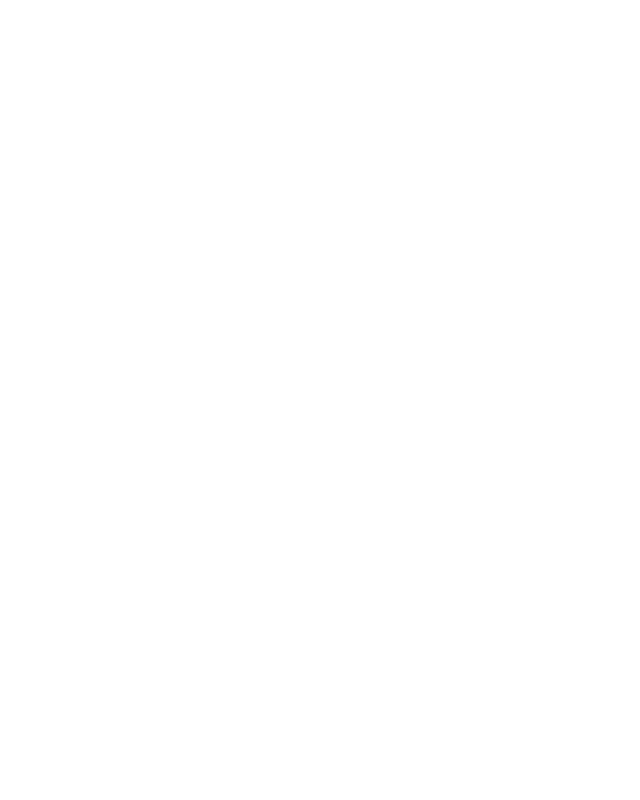
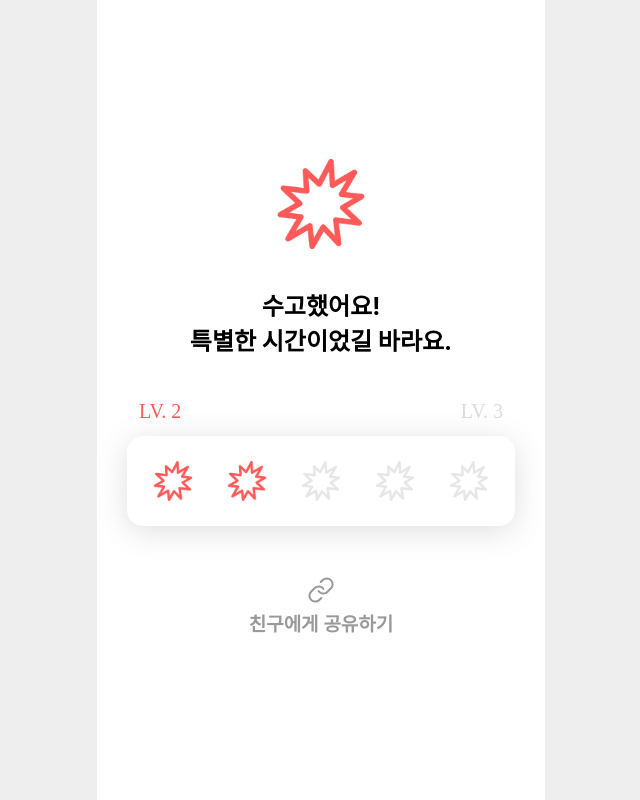
Before and after one commit to danmin20/peace-tol, a React (Vite) app: page /finish in a window 1280 px wide. Before the commit this address had no page. Shown: the whole page, without its empty margins (319-959 px from the left). Built offline with nearby package versions, Linux system fonts and the light colour scheme; a web font is replaced by a local one.

Commit message:
survey, finish 화면 작업

```diff
--- a/src/App.tsx
+++ b/src/App.tsx
@@ -2,6 +2,7 @@
 
 import { Layout } from './_common/components/Layout'
 import { Adventure } from './pages/Adventure'
+import { Finish } from './pages/Finish'
 import { LevelSelect } from './pages/LevelSelect'
 import { Main } from './pages/Main'
 import { Survey } from './pages/Survey'
@@ -14,6 +15,7 @@
         <Route path="level-select" element={<LevelSelect />} />
         <Route path="adventure/:id" element={<Adventure />} />
         <Route path="survey" element={<Survey />} />
+        <Route path="finish" element={<Finish />} />
       </Route>
     </Routes>
   )
--- a/src/_common/components/TargetBox/style.ts
+++ b/src/_common/components/TargetBox/style.ts
@@ -13,23 +13,24 @@
 
 export const levelTextCss = css`
   font-family: GeekbleMalang2;
-  font-size: 24px;
+  font-size: 20px;
   font-weight: 400;
-  line-height: 27.6px;
+  line-height: 25px;
 `
 
 export const targetBoxCss = css`
   display: flex;
+  align-items: center;
   justify-content: space-between;
   width: 100%;
-  height: 96px;
-  padding: 24px 26px;
+  height: 90px;
+  padding: 0 26px;
   border-radius: 16px;
   box-shadow: 0px 5px 30px 0px rgba(97, 97, 97, 0.2);
   background-color: ${color.white};
 `
 
 export const targetIconCss = css`
-  width: 48px;
-  height: 48px;
+  width: 40px;
+  height: 40px;
 `
--- a/src/assets/index.ts
+++ b/src/assets/index.ts
@@ -17,3 +17,5 @@
 
 export { default as Star } from './star.svg?react'
 export { default as StarFilled } from './star_filled.svg?react'
+
+export { default as Link } from './link.svg?react'
--- a/src/pages/Adventure/index.tsx
+++ b/src/pages/Adventure/index.tsx
@@ -57,8 +57,10 @@
   }
 
   const handleNext = () => {
+    console.log(adventure?.endedAt)
     setIsShoot(false)
-    const isQuestionStage = stage === 3 || stage === 6
+    const isQuestionStage = !adventure?.endedAt && (stage === 3 || stage === 6)
+
     if (isQuestionStage) {
       setIsQuestionTime(true)
       return
--- /dev/null
+++ b/src/pages/Finish/index.tsx
@@ -0,0 +1,43 @@
+import { useState } from 'react'
+import { useLocation } from 'react-router-dom'
+
+import { logoCss, titleCss, wrapperCss, clipboard, alert } from './style'
+import { TargetBox } from '../../_common/components/TargetBox'
+import { Logo, Link } from '../../assets'
+
+export const Finish = () => {
+  const prevTargetCount = 7 //FIXME: API로 받아오기
+
+  const location = useLocation()
+
+  const [isCopied, setIsCopied] = useState(false)
+
+  const adventureId = location.state?.adventureId
+
+  const handleCopyClipBoard = async () => {
+    if (!adventureId) return
+
+    await navigator.clipboard.writeText(
+      `https://peace-tol.com/adventure/${adventureId}`
+    )
+    setIsCopied(true)
+  }
+
+  return (
+    <div css={wrapperCss}>
+      <Logo css={logoCss} />
+      <h1 css={titleCss}>
+        수고했어요!
+        <br />
+        특별한 시간이었길 바라요.
+      </h1>
+      <TargetBox targetCount={prevTargetCount} />
+
+      <div css={clipboard} onClick={handleCopyClipBoard}>
+        <Link />
+        <div>친구에게 공유하기</div>
+      </div>
+      {isCopied && <div css={alert}>링크가 클립보드에 복사되었습니다.</div>}
+    </div>
+  )
+}
--- /dev/null
+++ b/src/pages/Finish/style.ts
@@ -0,0 +1,54 @@
+import { css } from '@emotion/react'
+
+import { color } from '../../_common/styles/color'
+
+export const wrapperCss = css`
+  position: absolute;
+  top: 0;
+  left: 0;
+  width: 100%;
+  height: 100%;
+  padding: 0 30px;
+  flex-shrink: 0;
+  display: flex;
+  flex-direction: column;
+  justify-content: center;
+  align-items: center;
+  text-align: center;
+  background-color: ${color.white};
+  z-index: 2;
+`
+
+export const logoCss = css`
+  width: 90px;
+  height: 90px;
+  margin-bottom: 40px;
+`
+
+export const titleCss = css`
+  font-size: 24px;
+  font-weight: 700;
+  line-height: 35px;
+  margin-bottom: 40px;
+`
+
+export const clipboard = css`
+  display: flex;
+  flex-direction: column;
+  align-items: center;
+  justify-content: center;
+  gap: 5px;
+  margin-top: 50px;
+  font-size: 19px;
+  font-weight: 600;
+  line-height: 31.54px;
+  color: ${color.gray2};
+`
+
+export const alert = css`
+  font-size: 14px;
+  font-weight: 500;
+  line-height: 20px;
+  color: ${color.red};
+  margin-top: 30px;
+`
--- a/src/pages/Survey/components/Rating/style.ts
+++ b/src/pages/Survey/components/Rating/style.ts
@@ -40,21 +40,20 @@
 
 export const ratingTextContainerCss = css`
   position: absolute;
-  top: 46px;
+  top: 35px;
   left: 50%;
   transform: translateX(-50%);
 `
 
 export const numberCss = css`
-  margin-bottom: 12px;
   font-family: GeekbleMalang2;
-  font-size: 30px;
+  font-size: 25px;
   font-weight: 400;
   line-height: 32px;
 `
 
 export const labelCss = css`
-  font-size: 18px;
+  font-size: 15px;
   font-weight: 600;
   line-height: 32px;
   text-align: center;
--- a/src/pages/Survey/components/SurveySplash/index.tsx
+++ /dev/null
@@ -1,19 +0,0 @@
-import { logoCss, titleCss, wrapperCss } from './style'
-import { TargetBox } from '../../../../_common/components/TargetBox'
-import { Logo } from '../../../../assets'
-
-export const SurveySplash = () => {
-  const prevTargetCount = 7 //FIXME: API로 받아오기
-
-  return (
-    <div css={wrapperCss}>
-      <Logo css={logoCss} />
-      <h1 css={titleCss}>
-        수고했어요!
-        <br />
-        특별한 시간이었길 바라요.
-      </h1>
-      <TargetBox targetCount={prevTargetCount} />
-    </div>
-  )
-}
--- a/src/pages/Survey/components/SurveySplash/style.ts
+++ /dev/null
@@ -1,33 +0,0 @@
-import { css } from '@emotion/react'
-
-import { color } from '../../../../_common/styles/color'
-
-export const wrapperCss = css`
-  position: absolute;
-  top: 0;
-  left: 0;
-  width: 100%;
-  height: 100%;
-  padding: 0 30px;
-  flex-shrink: 0;
-  display: flex;
-  flex-direction: column;
-  justify-content: center;
-  align-items: center;
-  text-align: center;
-  background-color: ${color.white};
-  z-index: 2;
-`
-
-export const logoCss = css`
-  width: 124px;
-  height: 124px;
-  margin-bottom: 55px;
-`
-
-export const titleCss = css`
-  font-size: 28px;
-  font-weight: 700;
-  line-height: 44px;
-  margin-bottom: 55px;
-`
--- a/src/pages/Survey/index.tsx
+++ b/src/pages/Survey/index.tsx
@@ -2,11 +2,9 @@
 import { useLocation, useNavigate } from 'react-router-dom'
 
 import { Rating } from './components/Rating'
-import { SurveySplash } from './components/SurveySplash'
 import { iconCss, spacingCss, titleCss, wrapperCss } from './style'
 import { usePostFinishAdventureMutation } from '../../_common/api/adventure.api'
 import { Button } from '../../_common/components/Button'
-import { SplashWrapper } from '../../_common/components/SplashWrapper'
 import { Logo } from '../../assets'
 
 export const Survey = () => {
@@ -25,11 +23,12 @@
       id: adventureId,
       body: { star: rate }
     })
-    navigate('/')
+    navigate('/finish', {
+      state: { adventureId }
+    })
   }
 
   return (
-    <SplashWrapper splash={<SurveySplash />}>
     <div css={wrapperCss}>
       <Logo css={iconCss} />
       <h1 css={titleCss}>모험은 어떠셨나요?</h1>
@@ -40,9 +39,8 @@
         isFullWidth
         isLoading={postFinishAdventureMutation.isLoading}
       >
-          메인으로
+        완료!
       </Button>
     </div>
-    </SplashWrapper>
   )
 }
--- a/src/pages/Survey/style.ts
+++ b/src/pages/Survey/style.ts
@@ -18,12 +18,12 @@
 `
 
 export const titleCss = css`
-  font-size: 27px;
+  font-size: 24px;
   font-weight: 700;
   line-height: 32px;
   text-align: center;
   white-space: nowrap;
-  margin-bottom: 86px;
+  margin-bottom: 60px;
 `
 
 export const spacingCss = css`
```
Also changed, not shown: src/assets/link.svg (added). Lines whose indentation alone changed are shown as unchanged.
